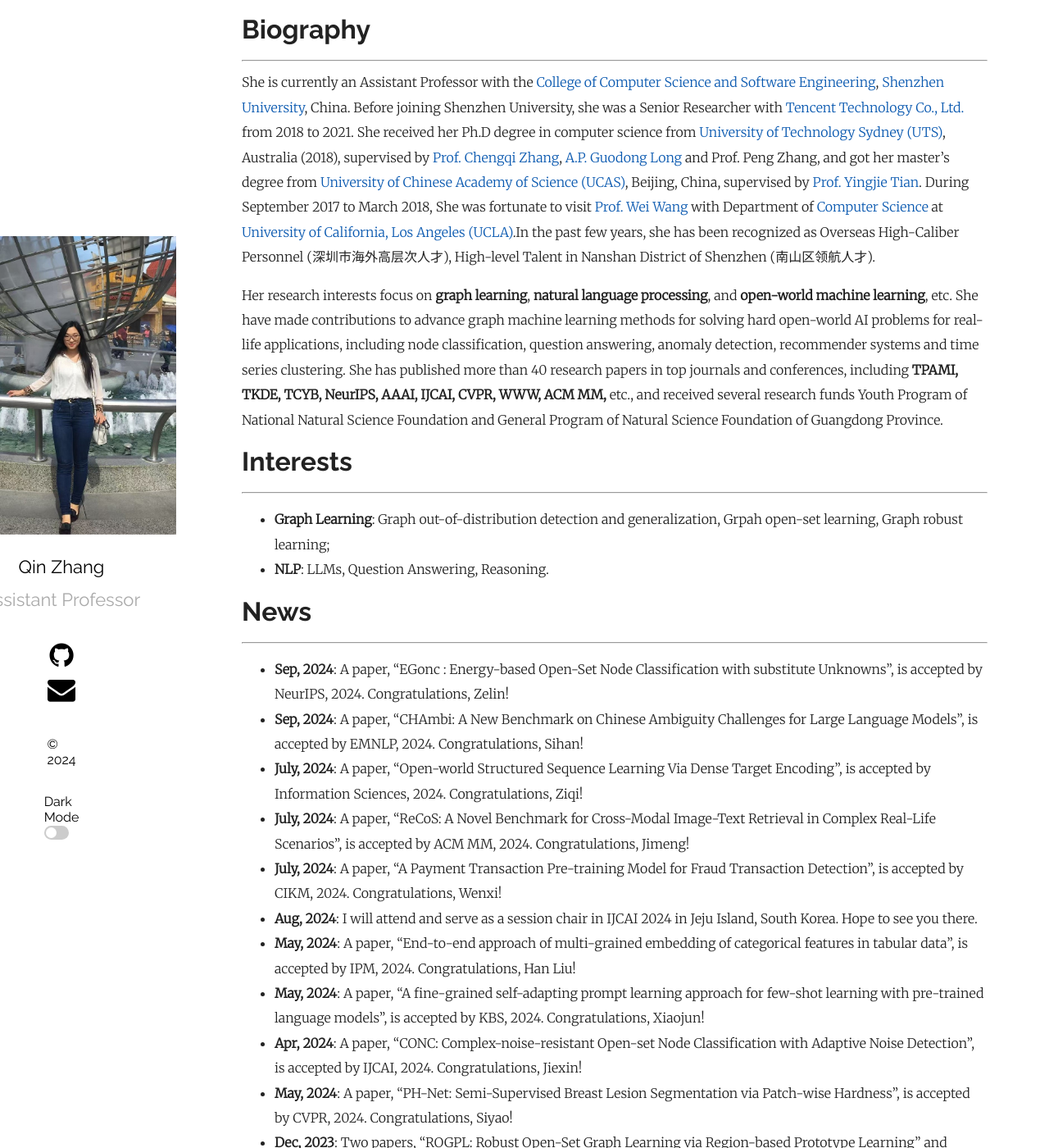
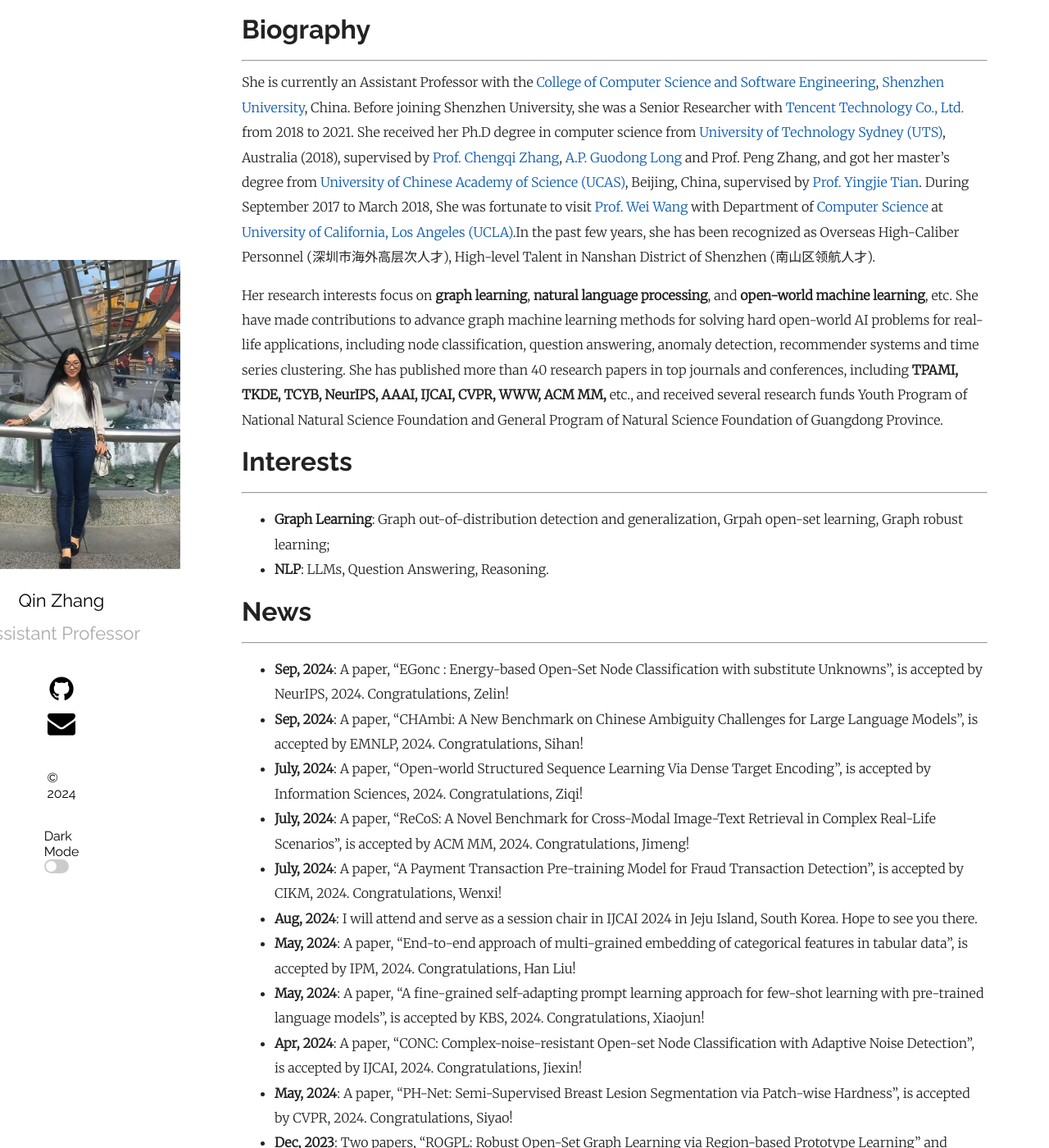
Before and after one commit to qinzhang11/qinzhang11.github.io, a Jekyll site: the page built from index.md, in a window 1280 px wide and 1400 px high. Shown: the whole window at 82% size. Built offline with Jekyll 4.4.1, drawn with Linux system fonts in a browser that asks for light colours.

Commit message:
Update plain.scss

```diff
--- a/_sass/plain.scss
+++ b/_sass/plain.scss
@@ -102,8 +102,8 @@ main {
     display: flex;
     height: 100vh;
     padding-bottom: 15vh;
-    padding-right: 40vh;
-    padding-top: 10vh;
+    padding-right: 30vh;
+    padding-top: 15vh;
 
     @media screen and (max-width: $mobileW) {
       height: auto;
@@ -136,7 +136,7 @@ main {
       line-height: normal;
     }
     img {
-      max-width: 280px;
+      max-width: 290px;
     }
     img.dark {
       display: none;
```
